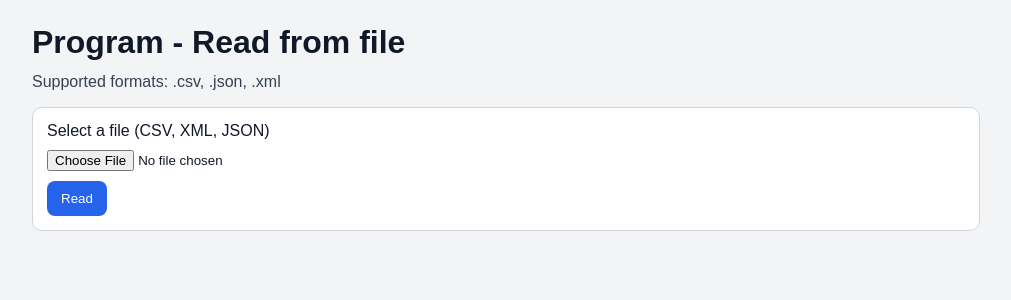
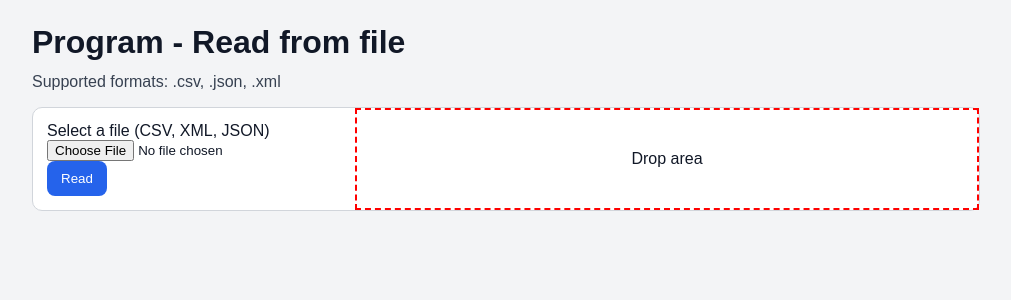
Before and after one commit to MariusZebrauskas/file-reader, a PHP site: page / in a window 1280 px wide. Shown: the top 300 px of the page, without its empty margins (134-1145 px from the left). Run offline with PHP 8.4, Linux system fonts and the light colour scheme.

Commit message:
update - added drop area

```diff
--- a/index.php
+++ b/index.php
@@ -65,10 +65,17 @@ if ($_SERVER['REQUEST_METHOD'] === 'POST') {
 <main class="container">
     <h1>Program - Read from file</h1>
     <p class="help">Supported formats: .<?= h(implode(', .', $extensions)) ?></p>
-    <form class="upload" method="post" enctype="multipart/form-data">
-        <label for="file">Select a file (CSV, XML, JSON)</label>
-        <input id="file" name="file" type="file" required accept=".csv,.xml,.json">
-        <button type="submit">Read</button>
+    <form method="post" enctype="multipart/form-data">
+        <div class="file-input-area">
+
+            <label for="file">Select a file (CSV, XML, JSON)</label>
+            <input id="file" name="file" type="file" required accept=".csv,.xml,.json">
+            <button type="submit">Read</button>
+        </div>
+        <div class="drop-area">
+            <label for="file">Drop area</label>
+            <input class="file-input" id="file" name="file" type="file" required accept=".csv,.xml,.json">
+        </div>
     </form>
     <?php if (count($errors) > 0) { ?>
         <div class="errors">
--- a/styles.css
+++ b/styles.css
@@ -25,13 +25,35 @@ h1 {
   color: #374151;
 }
 
-.upload {
+form {
   display: grid;
   gap: 10px;
-    padding: 14px;
   background: #ffffff;
   border: 1px solid #d1d5db;
   border-radius: 10px;
+  grid-template-columns: 1fr 2fr;
+}
+.drop-area {
+  position: relative;
+  border: 2px dashed red;
+  display: flex;
+  justify-content: center;
+  align-items: center;
+}
+
+.file-input {
+  background: rgba(255, 85, 0, 0.052);
+  position: absolute;
+  top: 0;
+  left: 0;
+  right: 0;
+  bottom: 0;
+  border: 1xp solid red;
+  opacity: 0;
+}
+
+.file-input-area {
+  padding: 14px;
 }
 
 button {
```
Lines whose indentation alone changed are shown as unchanged.
